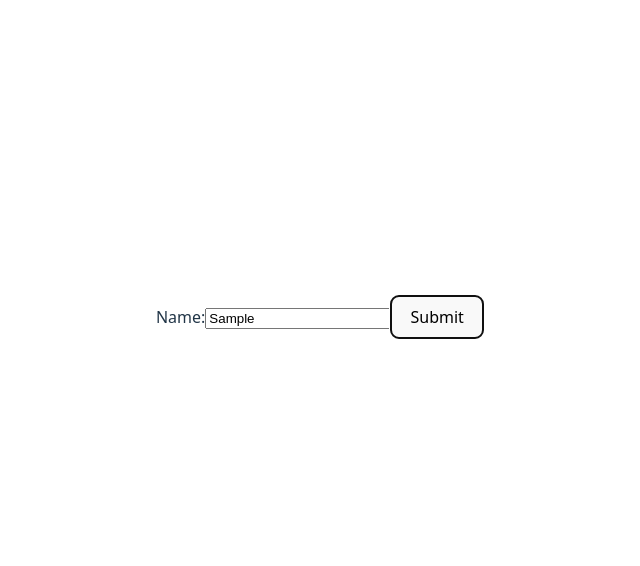
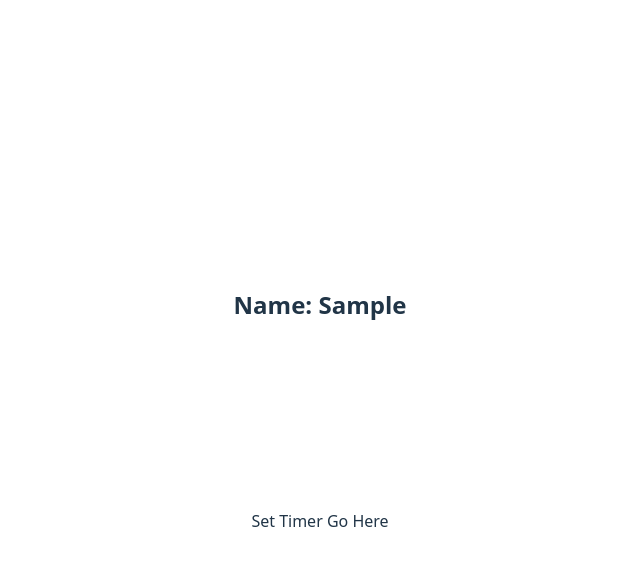
Before and after one commit to witheringcrown/chrome_critters, a React (Vite) app: page / in a window 1280 px wide. Both pictures are taken after typing "Sample" into the empty fields and a click on the button "Submit". Shown: the top 566 px of the page, without its empty margins (320-960 px from the left). Built offline with nearby package versions, Linux system fonts and the light colour scheme.

Commit message:
Hatched to alive creature state transition

```diff
--- a/src/App.tsx
+++ b/src/App.tsx
@@ -8,6 +8,7 @@ import SetTimer from './setTimer';
 import Failed from './failed';
 
 function App() {
+  const [name, setName] = useState('');
   const [creatureState, setCreatureState] = useState<'ready' | 'egg' | 'hatched' | 'alive' | 'focus' | 'dead'> ('hatched');
 
   useEffect(() => {
@@ -39,12 +40,15 @@ function App() {
 
 
   const handleNameChange = (newName: string) => {
+    setName(newName);
+    setCreatureState('alive');
     chrome.storage.local.set({ creatureName: newName });
+    chrome.storage.local.set({ creatureState: 'alive' });
   };
 
   return (
     <>
-      {creatureState === 'hatched' ? <NameInput onNameChange={handleNameChange}/> : <Namebar />}
+      {creatureState === 'hatched' ? <NameInput onNameChange={handleNameChange}/> : <Namebar name={name}/>}
       <LilGuy imageState={creatureState === 'dead' ? 'dead' : creatureState === 'ready' || creatureState === 'egg' ? 'egg' : 'mon'}/>
       {creatureState === 'ready' || creatureState === 'alive' ? <SetTimer /> : null}
       {creatureState === 'focus' || creatureState === 'egg' ? <Timer /> : null}
--- a/src/namebar.tsx
+++ b/src/namebar.tsx
@@ -1,15 +1,8 @@
-import { useEffect, useState } from "react";
+type NamebarProps = {
+  name?: string;
+};
 
-export default function Namebar() {
-  const [name, setName] = useState<string>("");
-
-  useEffect(() => {
-    chrome.storage.local.get("creatureName", (result) => {
-      if (result.creatureName) {
-        setName(result.creatureName);
-      }
-    });
-  }, []);
+export default function Namebar({ name }: NamebarProps) {
 
   return <h2>Name: {name || "No name yet"}</h2>;
 }
```
